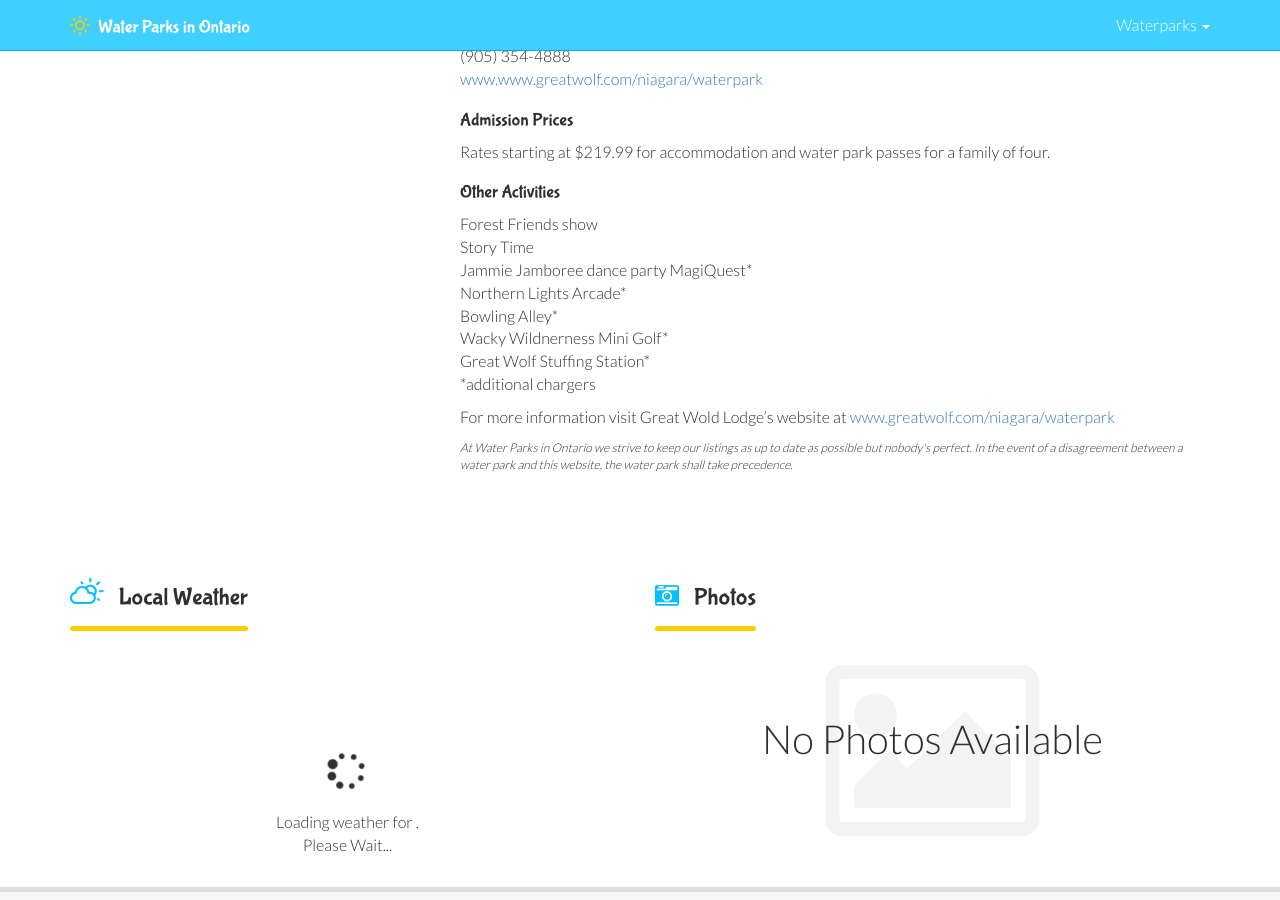
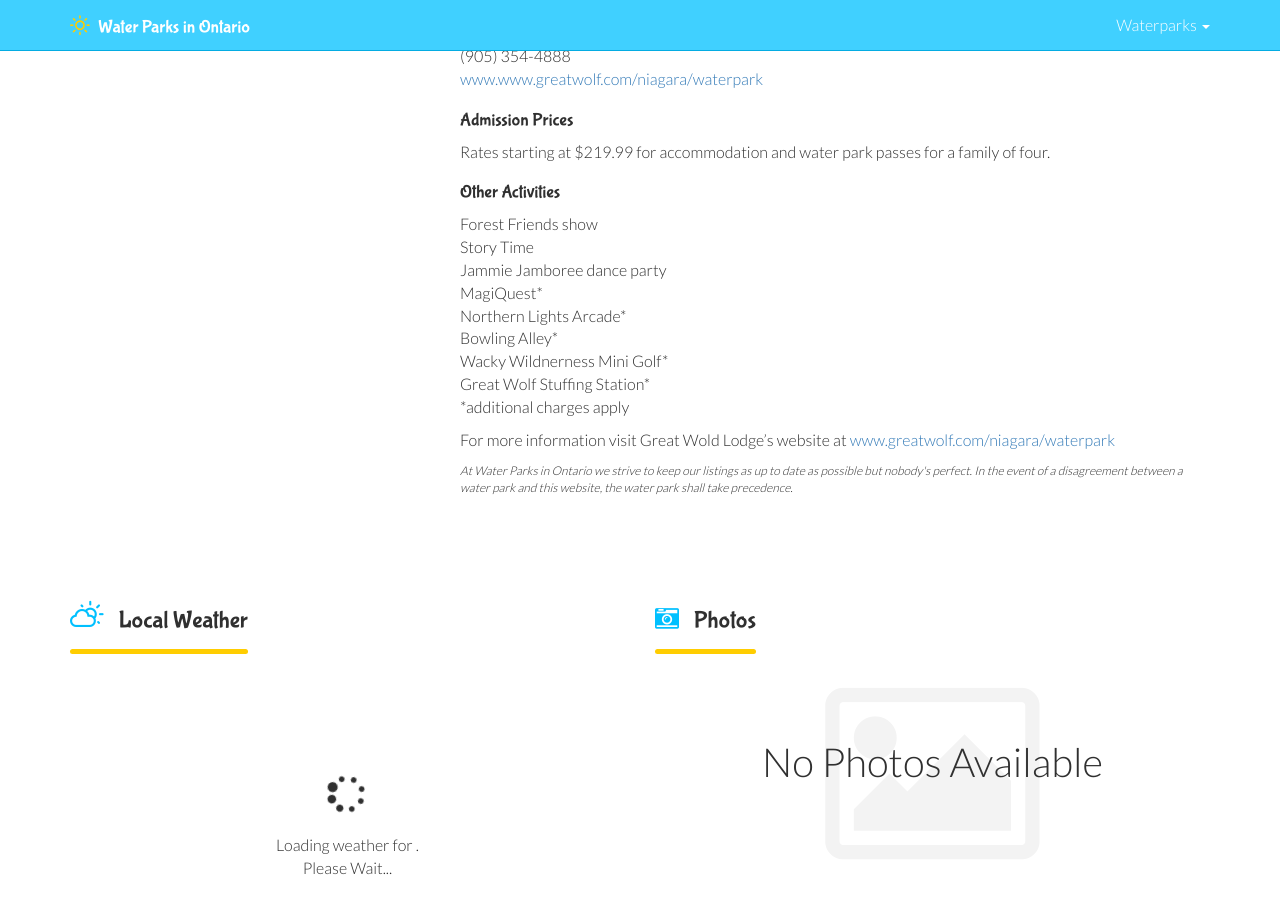
Before and after one commit to adampetrie/waterparks-ohio, a Jekyll site: the page built from _waterparks/great-wolf-lodge.md, in a window 1280 px wide and 900 px high, scrolled down 446 px. Built offline with Jekyll 4.4.1, drawn with Linux system fonts in a browser that asks for light colours; nearby versions of some CDN libraries.

Commit message:
Update great-wolf-lodge.md
fix spelling

```diff
--- a/_waterparks/great-wolf-lodge.md
+++ b/_waterparks/great-wolf-lodge.md
@@ -25,6 +25,6 @@
 Bowling Alley*
 Wacky Wildnerness Mini Golf*
 Great Wolf Stuffing Station*
-*additional chargers
+*additional charges apply
 
 For more information visit Great Wold Lodge’s website at [www.greatwolf.com/niagara/waterpark](www.greatwolf.com/niagara/waterpark)
```
